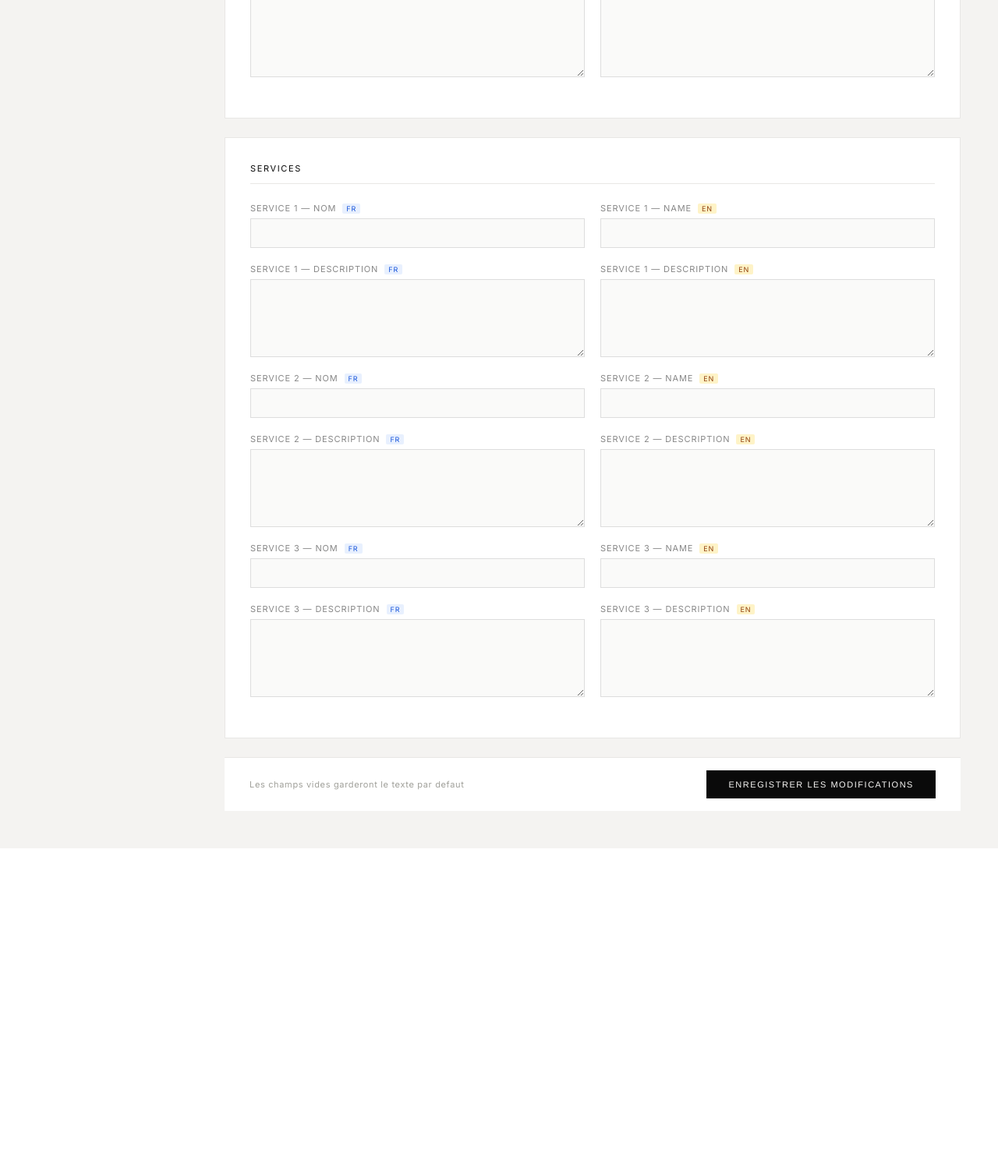
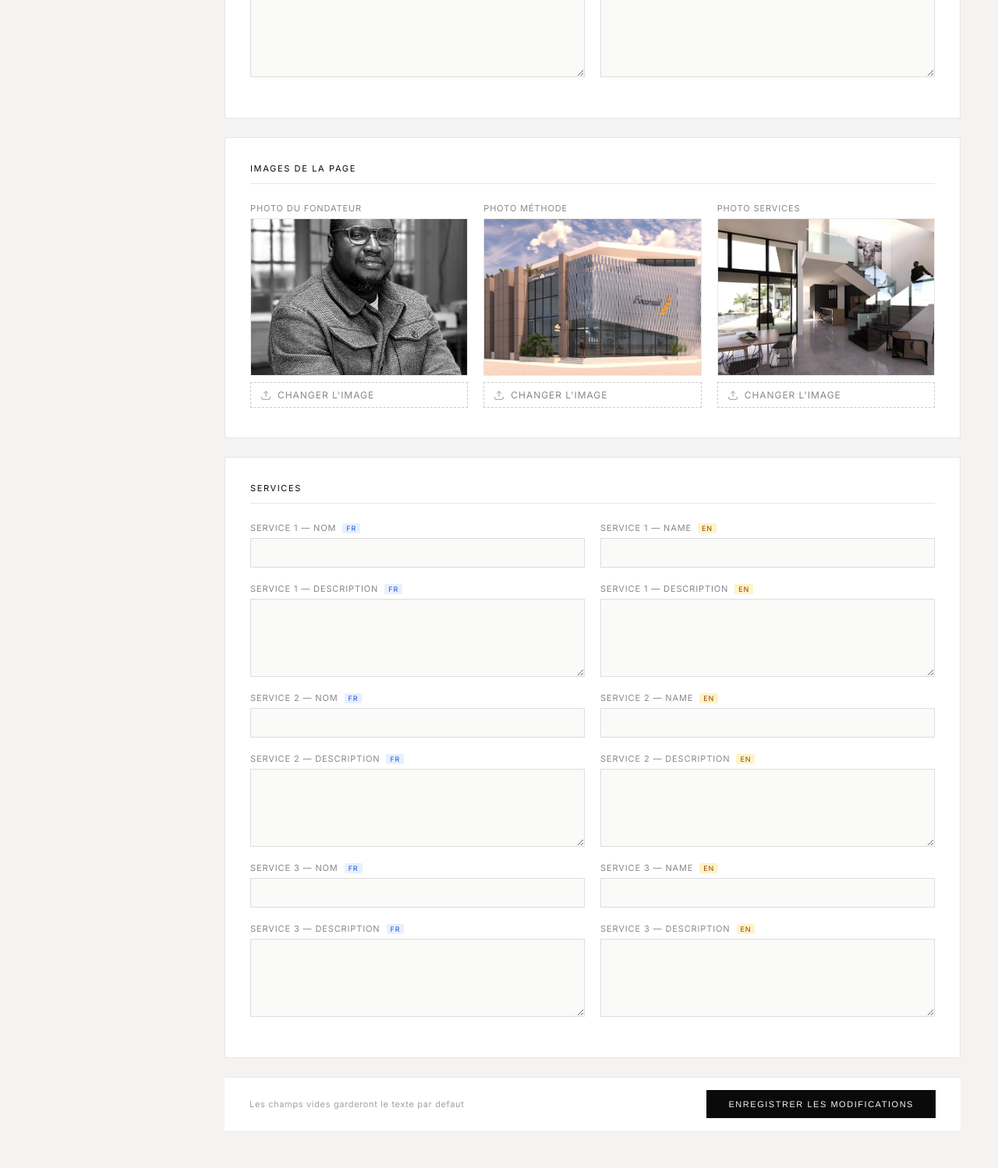
Before and after one commit to pacadiit/studiosowa, a Flask app: page /admin/pages/studio in a window 1280 px wide. Shown: the part 1670-3168 px from the top of the page at 78% size. Before the commit the page ends 2758 px from the top, so only its background shows below. Run offline with Flask 3, Linux system fonts and the light colour scheme; the visitor is signed in with stand-in values (Sample User, id 1); data comes from the database, SQL or seed files in the repository; data that the repository does not hold is empty.

Commit message:
feat: admin control homepage projects + studio images upload

```diff
--- a/app.py
+++ b/app.py
@@ -140,6 +140,7 @@ class Project(db.Model):
 
     sort_order    = db.Column(db.Integer, default=0)
     published     = db.Column(db.Boolean, default=True)
+    show_on_home  = db.Column(db.Boolean, default=True)
     created_at    = db.Column(db.DateTime, default=datetime.utcnow)
     updated_at    = db.Column(db.DateTime, default=datetime.utcnow, onupdate=datetime.utcnow)
 
@@ -359,7 +360,7 @@ def inject_lang():
 @app.route('/')
 def index():
     projects = (Project.query
-                .filter_by(published=True)
+                .filter_by(published=True, show_on_home=True)
                 .order_by(Project.sort_order, Project.created_at.desc())
                 .all())
     # Only projects with at least one image
@@ -514,6 +515,7 @@ def admin_new_project():
             image_size=request.form.get('image_size', 'large'),
             sort_order=int(request.form.get('sort_order', 0)),
             published='published' in request.form,
+            show_on_home='show_on_home' in request.form,
         )
         db.session.add(project)
         db.session.flush()  # get project.id
@@ -569,6 +571,7 @@ def admin_edit_project(project_id):
         project.image_size = request.form.get('image_size', 'large')
         project.sort_order = int(request.form.get('sort_order', 0))
         project.published = 'published' in request.form
+        project.show_on_home = 'show_on_home' in request.form
         project.updated_at = datetime.utcnow()
 
         # Handle new image uploads
@@ -765,12 +768,33 @@ def admin_pages():
     return redirect(url_for('admin_page_studio'))
 
 
+# Image keys for the studio page (stored in SiteContent as filenames)
+STUDIO_IMAGE_KEYS = [
+    ('studio_img_founder',  'Photo du fondateur',  'img/youssou-sow.jpg'),
+    ('studio_img_method',   'Photo Méthode',       'img/studio-method.jpg'),
+    ('studio_img_services', 'Photo Services',      'img/studio-services.jpg'),
+]
+
+
 @app.route('/admin/pages/studio', methods=['GET', 'POST'])
 @admin_required
 def admin_page_studio():
     if request.method == 'POST':
+        # Save text fields
         for key, _ in STUDIO_CONTENT_KEYS:
             SiteContent.set(key, request.form.get(key, '').strip())
+
+        # Save uploaded images
+        for img_key, _, _ in STUDIO_IMAGE_KEYS:
+            file = request.files.get(img_key)
+            if file and file.filename and allowed_file(file.filename):
+                # Delete old uploaded image if any (but not the default static ones)
+                old_val = SiteContent.get(img_key)
+                if old_val and not old_val.startswith('img/'):
+                    delete_image_file(old_val)
+                filename = save_image(file)
+                SiteContent.set(img_key, filename)
+
         db.session.commit()
         flash('Page Studio mise à jour !', 'success')
         return redirect(url_for('admin_page_studio'))
@@ -778,9 +802,45 @@ def admin_page_studio():
     content = {}
     for key, label in STUDIO_CONTENT_KEYS:
         content[key] = {'value': SiteContent.get(key), 'label': label}
+
+    # Build image data for template
+    studio_images = []
+    for img_key, img_label, img_default in STUDIO_IMAGE_KEYS:
+        current = SiteContent.get(img_key)
+        if current and not current.startswith('img/'):
+            # Uploaded image
+            img_url = image_url(current)
+        else:
+            # Default static image
+            img_url = url_for('static', filename=img_default)
+        studio_images.append({
+            'key': img_key,
+            'label': img_label,
+            'url': img_url,
+            'has_custom': bool(current and not current.startswith('img/')),
+        })
+
     return render_template('admin/page_content.html',
                            page_name='Studio', page_slug='studio',
-                           content=content, keys=STUDIO_CONTENT_KEYS)
+                           content=content, keys=STUDIO_CONTENT_KEYS,
+                           studio_images=studio_images)
+
+
+@app.route('/admin/pages/studio/reset-image/<key>', methods=['POST'])
+@admin_required
+def admin_reset_studio_image(key):
+    """Reset a studio image back to its default static file."""
+    valid_keys = [k for k, _, _ in STUDIO_IMAGE_KEYS]
+    if key not in valid_keys:
+        return jsonify({'error': 'Invalid key'}), 400
+    old_val = SiteContent.get(key)
+    if old_val and not old_val.startswith('img/'):
+        delete_image_file(old_val)
+    entry = SiteContent.query.filter_by(key=key).first()
+    if entry:
+        db.session.delete(entry)
+        db.session.commit()
+    return jsonify({'success': True})
 
 
 @app.route('/admin/pages/contact', methods=['GET', 'POST'])
@@ -900,6 +960,24 @@ def seed_demo_projects():
 
 _db_ready = False
 
+def _migrate_columns():
+    """Add missing columns to existing tables (SQLite has no ALTER ADD IF NOT EXISTS)."""
+    import sqlite3
+    db_path = app.config['SQLALCHEMY_DATABASE_URI'].replace('sqlite:///', '')
+    if not db_path or not os.path.exists(db_path):
+        return
+    conn = sqlite3.connect(db_path)
+    cursor = conn.cursor()
+    # Check and add show_on_home to projects
+    cursor.execute("PRAGMA table_info(projects)")
+    cols = [row[1] for row in cursor.fetchall()]
+    if 'show_on_home' not in cols:
+        cursor.execute("ALTER TABLE projects ADD COLUMN show_on_home BOOLEAN DEFAULT 1")
+        print("[StudioSowa] Migration: added show_on_home column.")
+    conn.commit()
+    conn.close()
+
+
 @app.before_request
 def ensure_db():
     """
@@ -910,6 +988,7 @@ def ensure_db():
     if not _db_ready:
         try:
             db.create_all()
+            _migrate_columns()
             seed_demo_projects()
             _db_ready = True
             print("[StudioSowa] Base de données initialisée.")
--- a/templates/admin/dashboard.html
+++ b/templates/admin/dashboard.html
@@ -141,6 +141,9 @@
             <span class="badge {% if project.published %}badge-published{% else %}badge-draft{% endif %}">
               {{ 'Publié' if project.published else 'Brouillon' }}
             </span>
+            {% if project.show_on_home %}
+            <span class="badge" style="background:#e8f0fe; color:#1a56db; margin-left:4px;">Accueil</span>
+            {% endif %}
           </td>
           <td>
             <div style="display:flex; gap:8px; align-items:center;">
--- a/templates/admin/page_content.html
+++ b/templates/admin/page_content.html
@@ -182,7 +182,7 @@
          class="{% if page_slug == 'contact' %}active{% endif %}">Contact</a>
     </div>
 
-    <form method="POST">
+    <form method="POST" enctype="multipart/form-data">
 
     {% if page_slug == 'studio' %}
 
@@ -278,6 +278,42 @@
         </div>
         {% endfor %}
       </div>
+
+      <!-- Images de la page -->
+      {% if studio_images %}
+      <div class="content-section">
+        <h3>Images de la page</h3>
+        <div style="display: grid; grid-template-columns: repeat(3, 1fr); gap: 20px;">
+          {% for img in studio_images %}
+          <div class="field-group">
+            <label>{{ img.label }}</label>
+            <div style="position: relative; margin-bottom: 8px; background: #f5f5f4; border: 1px solid #e8e7e5; overflow: hidden;">
+              <img src="{{ img.url }}" alt="{{ img.label }}"
+                   style="width: 100%; height: 200px; object-fit: cover; display: block;"
+                   id="preview_{{ img.key }}">
+              {% if img.has_custom %}
+              <button type="button" onclick="resetImage('{{ img.key }}')"
+                      style="position:absolute; top:8px; right:8px; background:rgba(0,0,0,0.6); color:#fff; border:none; padding:4px 8px; font-size:11px; cursor:pointer; letter-spacing:0.05em;">
+                Restaurer l'image par defaut
+              </button>
+              {% endif %}
+            </div>
+            <label style="display:inline-flex; align-items:center; gap:8px; padding:8px 12px; border:1px dashed #ccc; cursor:pointer; font-size:12px; color:#888; transition: border 0.2s;">
+              <svg width="14" height="14" viewBox="0 0 24 24" fill="none" stroke="currentColor" stroke-width="1.5">
+                <path d="M21 15v4a2 2 0 0 1-2 2H5a2 2 0 0 1-2-2v-4"/>
+                <polyline points="17 8 12 3 7 8"/>
+                <line x1="12" y1="3" x2="12" y2="15"/>
+              </svg>
+              Changer l'image
+              <input type="file" name="{{ img.key }}" accept="image/*"
+                     style="display:none;"
+                     onchange="previewFile(this, 'preview_{{ img.key }}')">
+            </label>
+          </div>
+          {% endfor %}
+        </div>
+      </div>
+      {% endif %}
 
       <!-- Services -->
       <div class="content-section">
@@ -378,5 +414,25 @@
   </main>
 </div>
 
+<script>
+function previewFile(input, previewId) {
+  var file = input.files[0];
+  if (!file) return;
+  var reader = new FileReader();
+  reader.onload = function(e) {
+    document.getElementById(previewId).src = e.target.result;
+  };
+  reader.readAsDataURL(file);
+}
+
+function resetImage(key) {
+  if (!confirm('Restaurer l\'image par defaut ?')) return;
+  fetch('/admin/pages/studio/reset-image/' + key, { method: 'POST' })
+    .then(function(r) { return r.json(); })
+    .then(function(data) {
+      if (data.success) location.reload();
+    });
+}
+</script>
 </body>
 </html>
--- a/templates/admin/project_form.html
+++ b/templates/admin/project_form.html
@@ -210,6 +210,12 @@
                      style="width: 16px; height: 16px;">
               <span style="font-size: 13px; font-weight: 300;">Publié (visible sur le site)</span>
             </label>
+            <label style="display: flex; align-items: center; gap: 10px; margin-top: 10px; cursor: pointer;">
+              <input type="checkbox" name="show_on_home"
+                     {{ 'checked' if not project or project.show_on_home else '' }}
+                     style="width: 16px; height: 16px;">
+              <span style="font-size: 13px; font-weight: 300;">Afficher sur la page d'accueil</span>
+            </label>
           </div>
 
         </div>
--- a/templates/base.html
+++ b/templates/base.html
@@ -32,7 +32,7 @@
   <link rel="preconnect" href="https://fonts.googleapis.com">
   <link rel="preconnect" href="https://fonts.gstatic.com" crossorigin>
   <link href="https://fonts.googleapis.com/css2?family=Inter:wght@200;300;400&display=swap" rel="stylesheet">
-  <link rel="stylesheet" href="{{ url_for('static', filename='css/main.css') }}?v=20260606a">
+  <link rel="stylesheet" href="{{ url_for('static', filename='css/main.css') }}?v=20260608a">
   <style>
     body { font-family: 'Inter', 'Helvetica Neue', Arial, sans-serif; }
   </style>
```
Also changed, not shown: templates/studio.html (+6 -3 lines).
